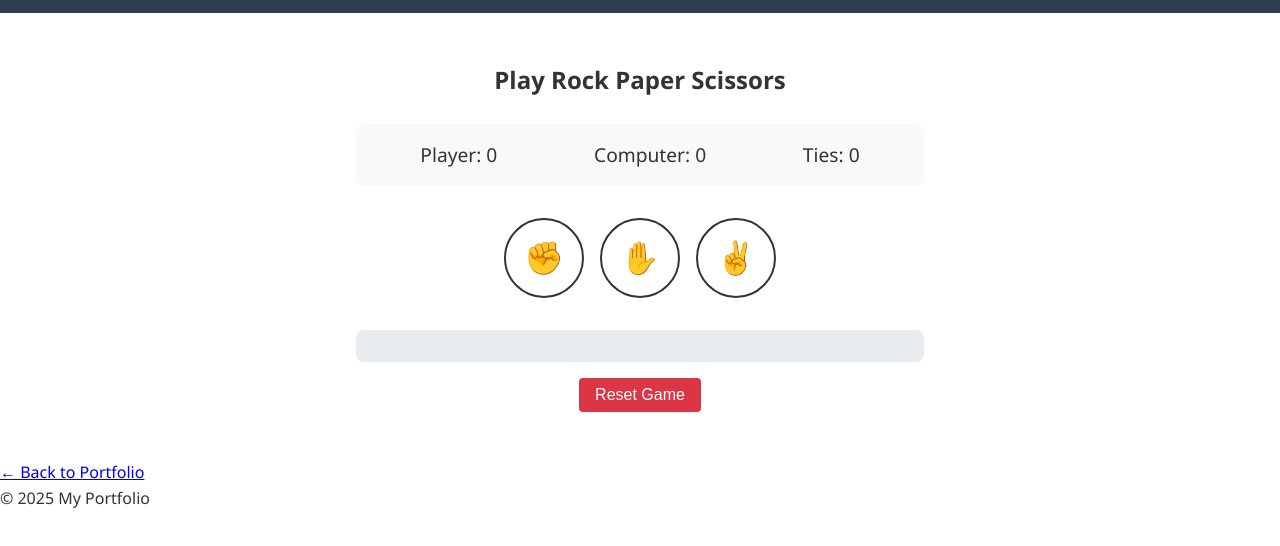
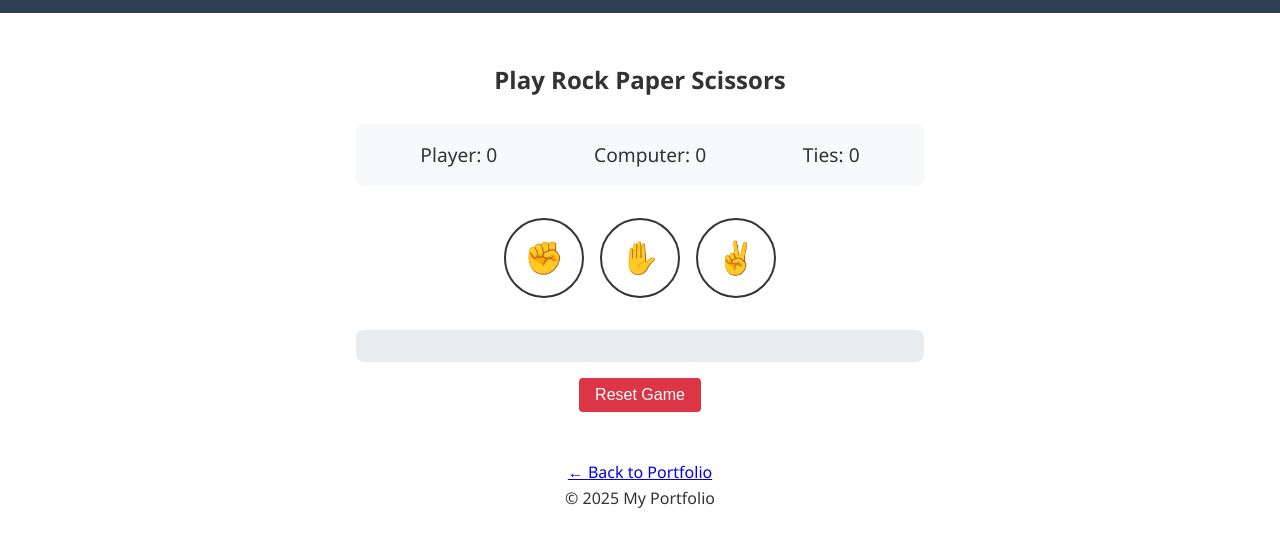
Before and after one commit to evk969/ISYS3004-ASSIGNMENT1, a plain HTML site: page projects/rps-game/index.html in a window 1280 px wide. Shown: the part 70-616 px from the top of the page. Drawn offline with Linux system fonts and the light colour scheme.

Commit message:
update: set footer text align center & fix some texts

```diff
--- a/css/main.css
+++ b/css/main.css
@@ -72,3 +72,14 @@ header {
         align-items: center;
     }
 }
+
+@media (min-width: 1024px) {
+    main {
+        margin: 0 100px;
+    }
+}
+
+footer {
+    text-align: center;
+    margin-bottom: 10px;
+}
```
Also changed, not shown: index.html (+2 -2 lines).
